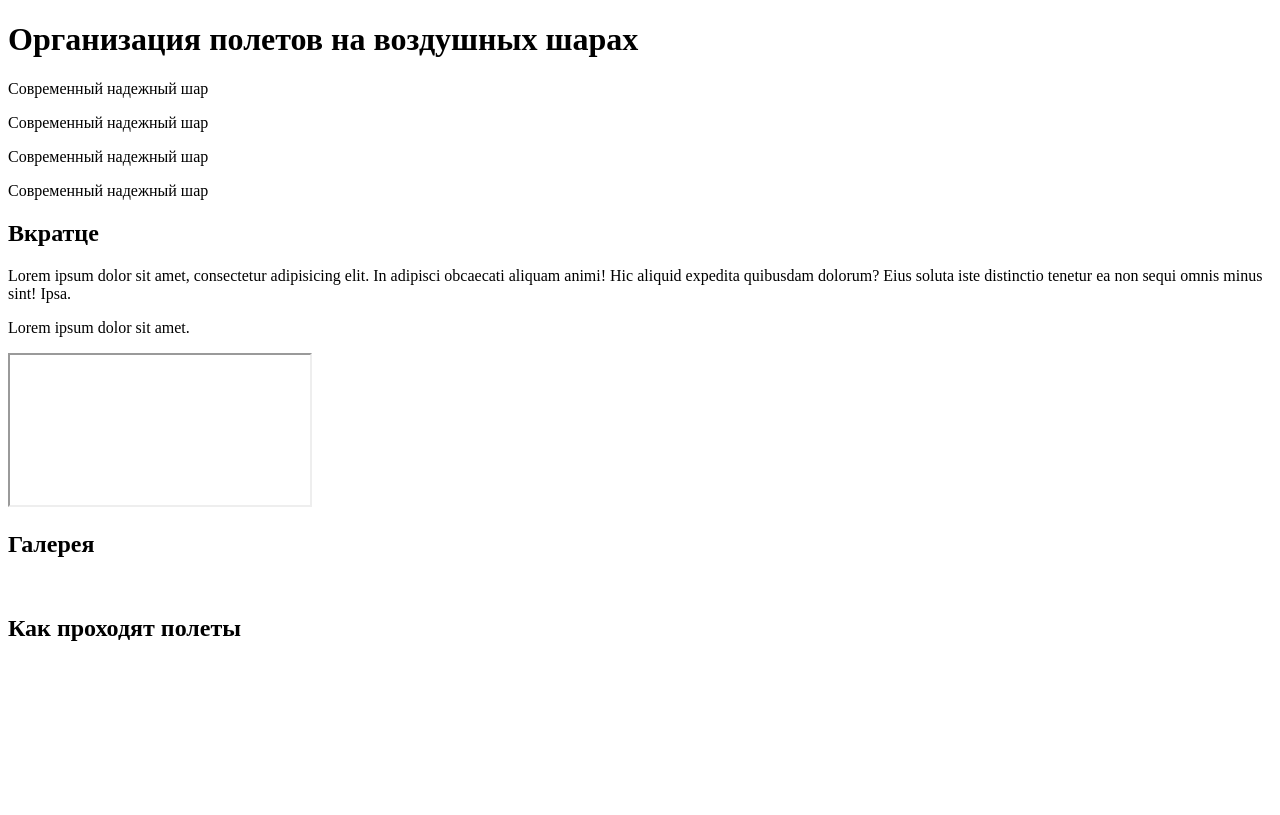
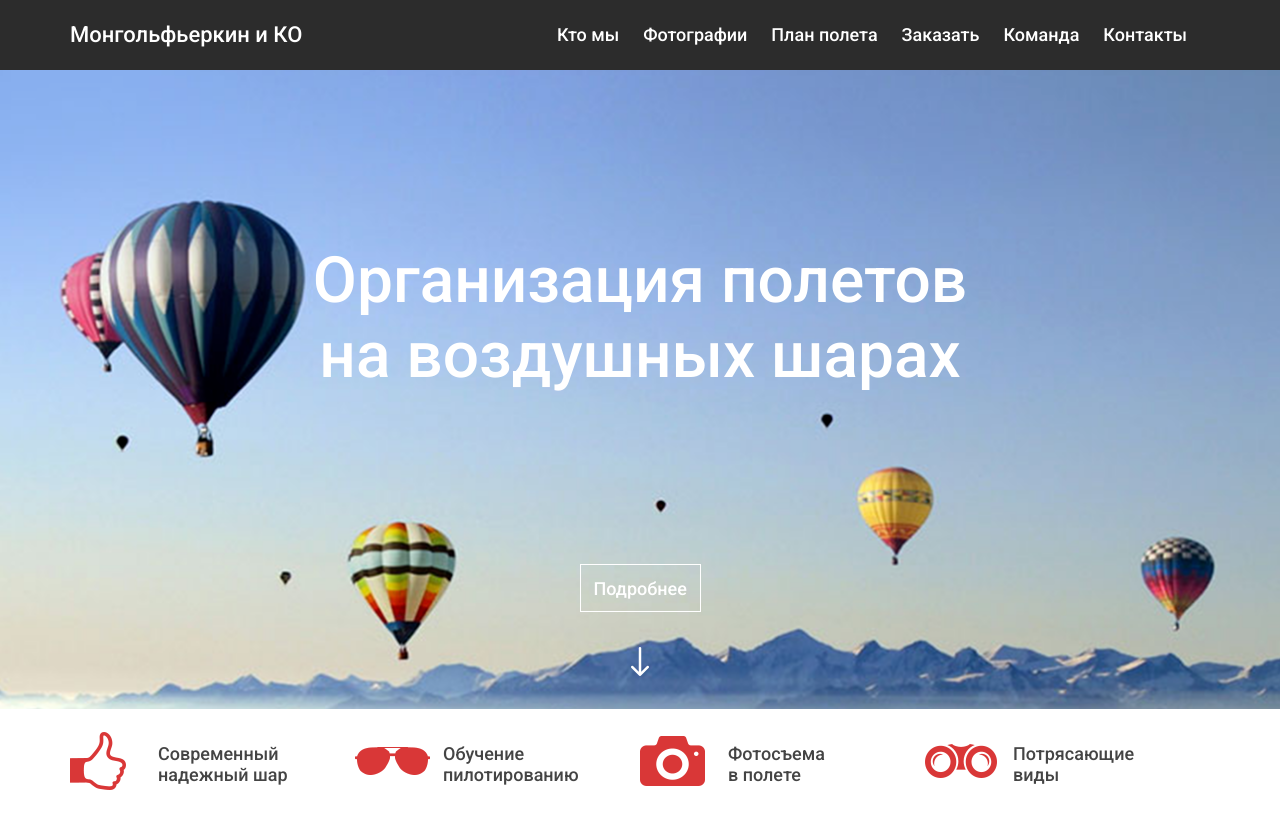
Before and after one commit to ivanzabrodin/mongolfier, a plain HTML site: page index.html in a window 1280 px wide. Shown: the top 815 px of the page. Drawn offline with Linux system fonts and the light colour scheme.

Commit message:
stylized header, promo and features

```diff
--- a/css/style.css
+++ b/css/style.css
@@ -0,0 +1,180 @@
+body {
+	font-family: Roboto, sans-serif;
+}
+
+/*Grid*/
+.column1 {  width: 8.33%;   }
+.column2 {  width: 16.66%; }
+.column3 {  width: 25%;      }
+.column4 {  width: 33.33%; }
+.column5 {  width: 41.66%; }
+.column6 {  width: 50%;      }
+.column7 {  width: 58.33%; }
+.column8 {  width: 66.66%; }
+.column9 {  width: 75%;      }
+.column10 {  width: 83.11%; }
+.column11 {  width: 91.66%; }
+.column12 {  width: 100%;    }
+
+div[class*="column"] {
+	float: left;
+	box-sizing: border-box;
+}
+
+.row {
+
+}
+
+.row:after,
+.clearfix:after {
+	content:"";
+	display: block;
+	clear: both;
+}
+
+.pull-right {
+	float:right
+}
+
+.pull-left {
+	float:left
+}
+
+.text-right{
+	text-align:right;
+}
+
+.text-center {
+	text-align:center;
+}
+
+.inline-block {
+	display: inline-block;
+}
+
+ul.list-inline {
+	padding:0; margin:0
+}
+
+ul.list-inline > li {
+	display: inline-block;
+	margin: 0;
+	padding: 0;
+}
+
+.inline {
+	display: inline
+}
+.container {
+	width: 1140px;
+	margin: 0 auto;
+}
+/*Grid*/
+
+header {
+	padding-top: 10px;
+	background-color: #2c2c2c;
+	padding: 0;
+}
+
+.header__logo {
+	font-size: 22px;
+	color: white;
+	font-weight: 500;
+	margin: 0;
+	padding: 0;
+	line-height: 70px;
+}
+
+.header__nav  ul li a {
+	font-size: 18px;
+	color: white;
+	font-weight: 500;
+	text-decoration: none;
+	line-height: 70px;
+	padding: 10px 7px 8px 11px;
+	border: 1px solid transparent;
+}
+
+.header__nav  ul li a:hover {
+	border: 1px solid white;
+}
+
+.promo {
+	height: 639px;
+	background-image: url(../img/bg-promo.png);
+	background-repeat: no-repeat;
+	-webkit-background-size: cover;
+	background-size: cover;
+	position: relative;
+}
+
+h1 {
+	color: white;
+	font-size: 64px;
+	font-weight: 500;
+	margin: 0;
+	text-align: center;
+	position: absolute;
+	left: 0;
+	right: 0;
+	top: 173px;
+}
+
+.promo__more {
+	color: white;
+	border: 1px solid white;
+	font-size: 18px;
+	font-weight: 500;
+	position: absolute;
+	padding: 13px 14px 12px 13px;
+	text-decoration: none;
+	width: 92px;
+	left: 0;
+	right: 0;
+	margin: 0 auto;
+	bottom: 97px;
+}
+
+.promo__arrow {
+	background-image: url(../img/arrow.png);
+	background-repeat: no-repeat;
+	position: absolute;
+	left: 0;
+	right: 0;
+	margin: 0 auto;
+	bottom: 33px;
+	width: 18px;
+	height: 29px;
+}
+
+.features__text {
+	font-size: 18px;
+	font-weight: 500;
+	color: #444444;
+	padding: 16px 0 9px 88px;
+}
+
+.first {
+	background-image: url(../img/features-icon1.png);
+	background-repeat: no-repeat;
+	background-position: 0 center;
+}
+
+.second {
+	background-image: url(../img/features-icon2.png);
+	background-repeat: no-repeat;
+	background-position: 0 center;
+}
+
+.third {
+	background-image: url(../img/features-icon3.png);
+	background-repeat: no-repeat;
+	background-position: 0 center;
+}
+
+.fourth {
+	background-image: url(../img/features-icon4.png);
+	background-repeat: no-repeat;
+	background-position: 0 center;
+}
--- a/index.html
+++ b/index.html
@@ -2,41 +2,63 @@
 <html lang="en">
 <head>
 	<meta charset="UTF-8">
-	<title>Document</title>
+	<title>Монгольфьеркин</title>
+	<link href='https://fonts.googleapis.com/css?family=Roboto:400,500&subset=latin,cyrillic' rel='stylesheet' type='text/css'>
+	<link rel="stylesheet" type="text/css" href="css/normalize.css">
+	<link rel="stylesheet" type="text/css" href="css/style.css">
 </head>
 <body>
 	<!-- Header -->
 	<header>
-		<div class="container">
-			<h1>Организация полетов на воздушных шарах</h1>
-			<a href="javascript:void(0)" class="header-more"></a>
-			<a href="javascript:void(0)" class="header-arrow"></a>
-		</div>
-
-
-
+			<div class="container">
+				<div class="row">
+					<div class="column5">
+						<span class="header__logo">Монгольфьеркин и КО</span>
+					</div>
+					<div class="header__nav column7">
+						<ul class="list-inline">
+							<li><a href="#">Кто мы</a></li>
+							<li><a href="#">Фотографии</a></li>
+							<li><a href="#">План полета</a></li>
+							<li><a href="#">Заказать</a></li>
+							<li><a href="#">Команда</a></li>
+							<li><a href="#">Контакты</a></li>
+						</ul>
+					</div>
+				</div>
+			</div>
 	</header>
 	<!-- Header -->
+	<main>
+	<!-- Promo -->
+		<div class="promo">
+			<div class="container">
+				<h1 class="text-center">Организация полетов<br>на воздушных шарах</h1>
+				<a href="javascript:void(0)" class="promo__more">Подробнее</a>
+				<a href="javascript:void(0)" class="promo__arrow"></a>
+			</div>
+		</div>
+	<!-- Promo -->
 
 
 
 	<!-- Main Coontent -->
-	<main>
+
 
 		<!-- Features -->
 		<div class="container">
 			<div class="row">
-				<div class="col-3">
-					<p class="features-text first">Современный надежный шар</p>
+				<div class="column3">
+					<p class="features__text first">Современный надежный шар</p>
 				</div>
-				<div class="col-3">
-					<p class="features-text second">Современный надежный шар</p>
+				<div class="column3">
+					<p class="features__text second">Обучение пилотированию</p>
 				</div>
-				<div class="col-3">
-					<p class="features-text third">Современный надежный шар</p>
+				<div class="column3">
+					<p class="features__text third">Фотосъема<br>в полете</p>
 				</div>
-				<div class="col-3">
-					<p class="features-text fourth">Современный надежный шар</p>
+				<div class="column3">
+					<p class="features__text fourth">Потрясающие<br>виды</p>
 				</div>
 			</div>
 		</div>
@@ -45,12 +67,12 @@
 		<!-- Brief -->
 		<div class="container">
 			<div class="row">
-				<section class="col-4">
+				<section class="column4">
 					<h2 class="header-left">Вкратце</h2>
 					<p>Lorem ipsum dolor sit amet, consectetur adipisicing elit. In adipisci obcaecati aliquam animi! Hic aliquid expedita quibusdam dolorum? Eius soluta iste distinctio tenetur ea non sequi omnis minus sint! Ipsa.</p>
 					<p>Lorem ipsum dolor sit amet.</p>
 				</section>
-				<div class="col-8">
+				<div class="column8">
 					<iframe src=""></iframe>
 				</div>
 			</div>
```
Also changed, not shown: img/arrow.png (added), img/bg-promo.png (added), img/features-icon1.png (added), img/features-icon2.png (added), img/features-icon3.png (added), img/features-icon4.png (added).
